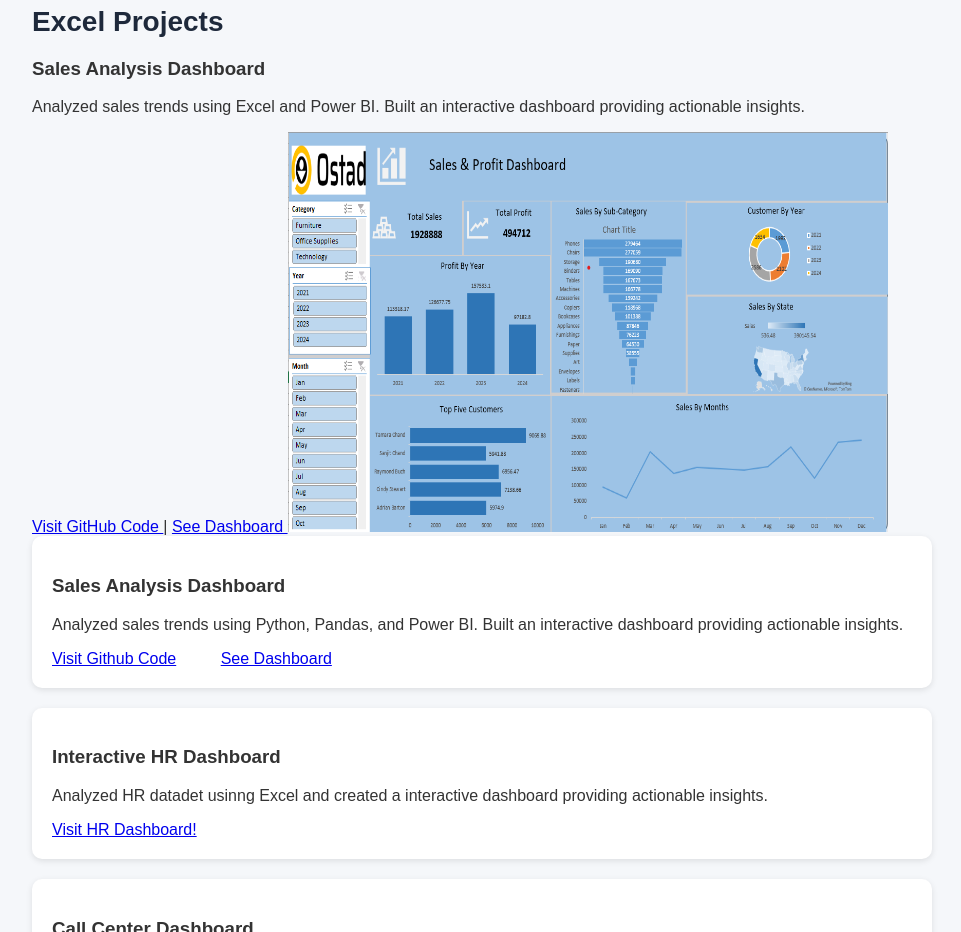
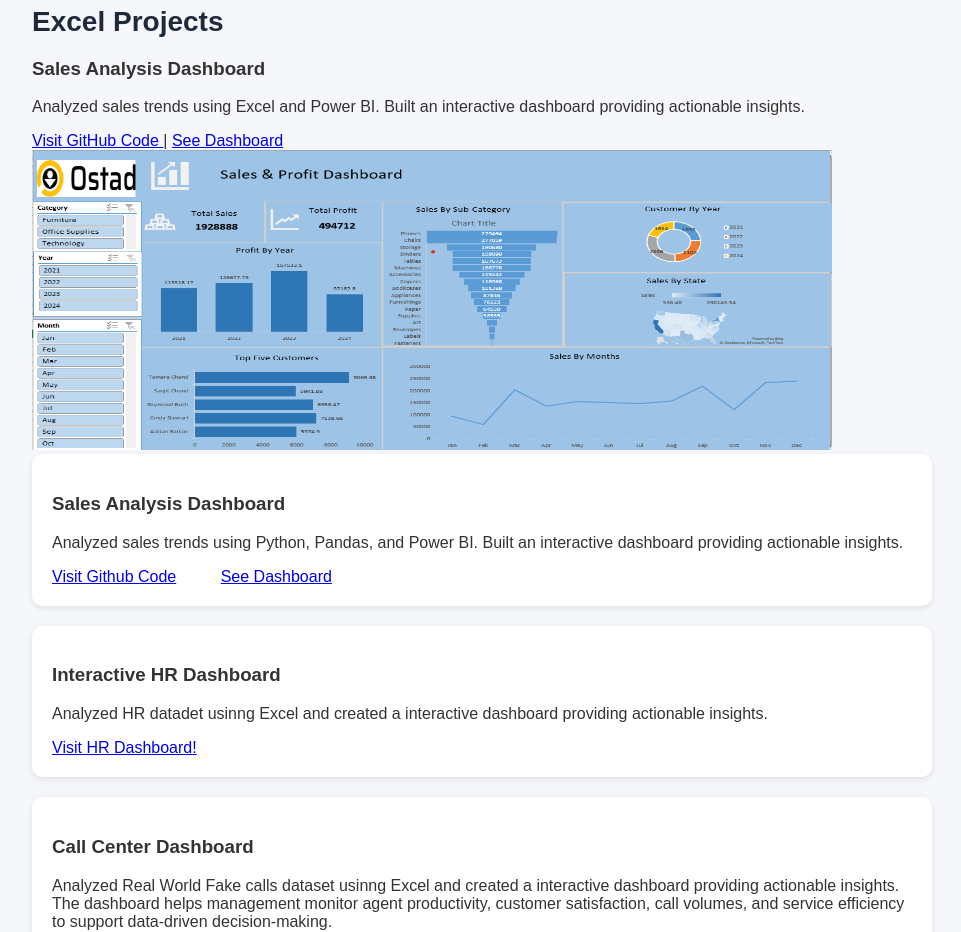
Before and after one commit to MamunAshraf/mamunashraf.github.io, a plain HTML site: page index.html in a window 1280 px wide. Shown: the part 1040-1972 px from the top of the page, without its empty margins (158-1119 px from the left). Drawn offline with Linux system fonts and the light colour scheme.

Commit message:
Update index.html

```diff
--- a/index.html
+++ b/index.html
@@ -139,7 +139,7 @@
                 See Dashboard
             </a>
 
-            <img src="ostad.png" alt="Ostad Sales Analysis Dashboard" width="600" height="400">
+            <img src="ostad.png" alt="Ostad Sales Analysis Dashboard" width="800" height="300">
         </div>
     </div>
 
```
